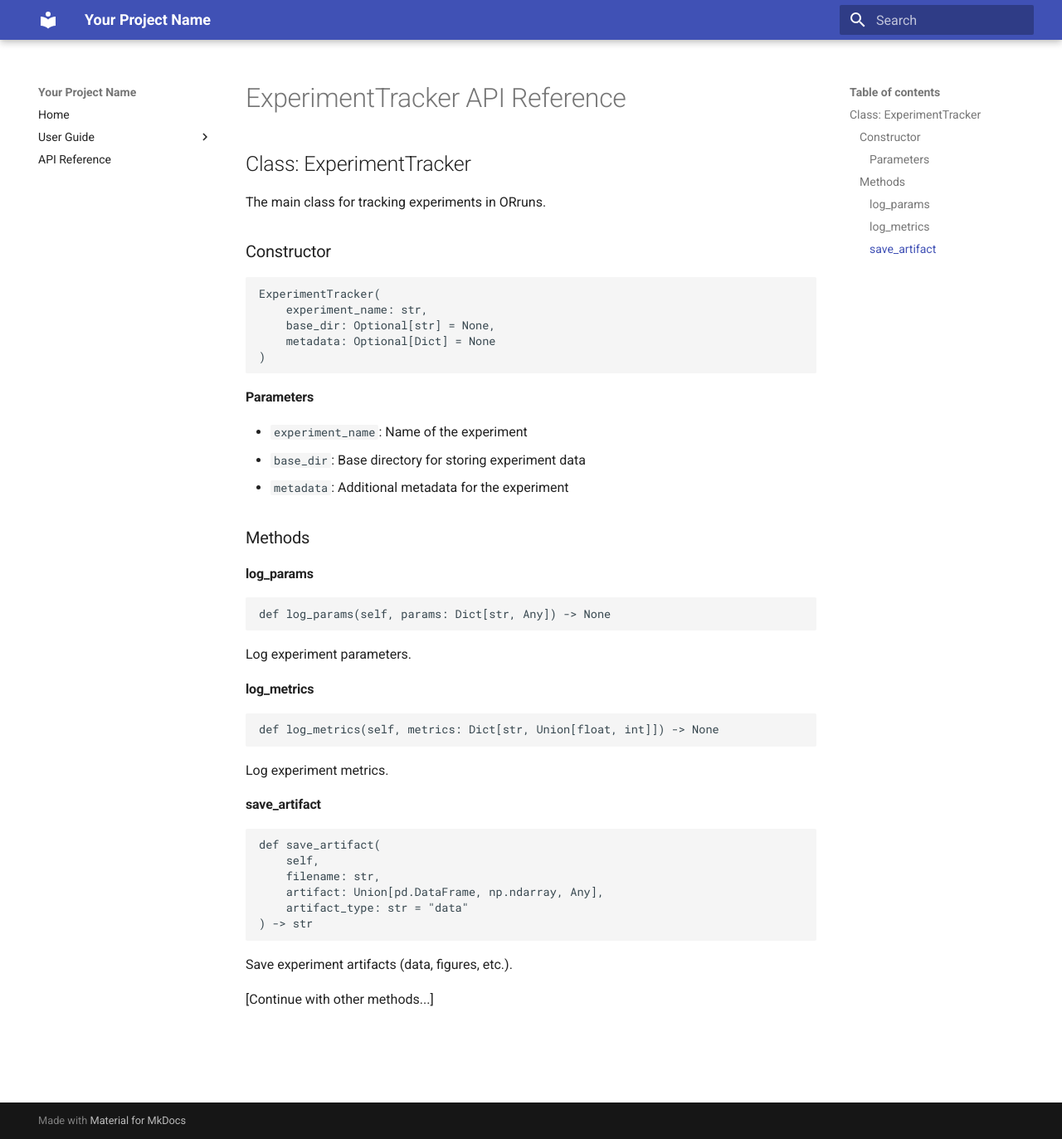
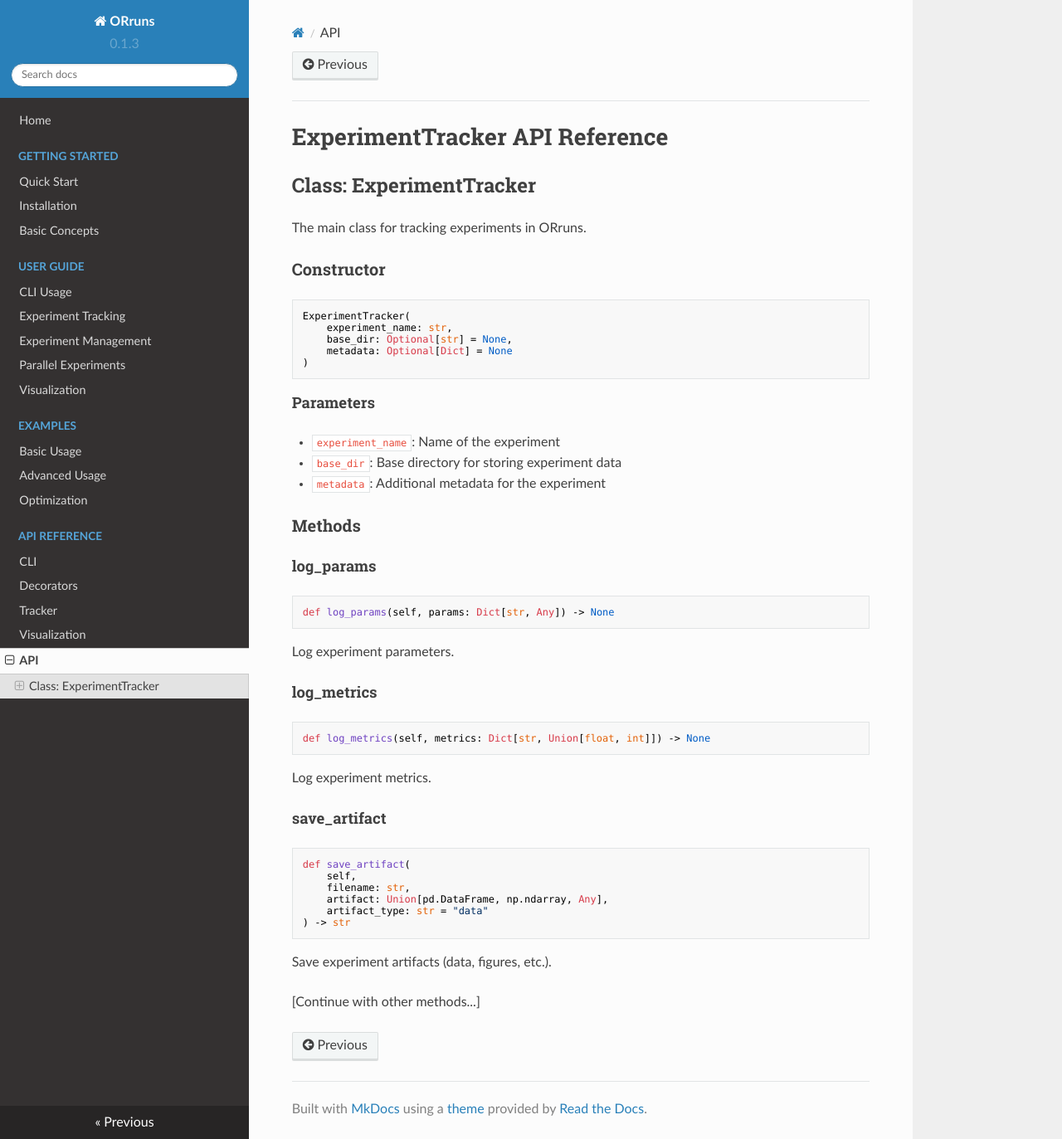
Before and after one commit to lengff123/ORruns, an MkDocs documentation site: the page built from docs/API.md, in a window 1280 px wide and 1373 px high. Shown: the whole window at 83% size. Built offline with MkDocs 1.6.1, drawn with Linux system fonts in a browser that asks for light colours; nearby versions of some CDN libraries; the version menu is left out.

Commit message:
Add files via upload

```diff
--- a/mkdocs.yml
+++ b/mkdocs.yml
@@ -1,15 +1,35 @@
-site_name: Your Project Name
+site_name: ORruns
 theme:
-  name: material
+  name: readthedocs
+  prev_next_buttons_location: both  # 在顶部和底部都显示上一页/下一页按钮
+  navigation_depth: 4  # 设置导航深度
+  collapse_navigation: true  # 允许折叠导航
+  titles_only: false  # 在导航中显示页面标题
 
 # 版本设置
 extra:
-  version:
-    provider: mike
+  version: 0.1.3
+
 
 nav:
   - Home: index.md
+  - Getting Started:
+    - Quick Start: getting-started/quickstart.md
+    - Installation: getting-started/installation.md
+    - Basic Concepts: getting-started/concepts.md
   - User Guide:
-    - Installation: guide/installation.md
-    - Usage: guide/usage.md
-  - API Reference: api.md
+    - CLI Usage: user-guide/cli-usage.md
+    - Experiment Tracking: user-guide/experiment-tracking.md
+    - Experiment Management: user-guide/experiment-management.md  # 添加这行
+    - Parallel Experiments: user-guide/parallel-experiments.md
+    - Visualization: user-guide/visualization.md
+  - Examples:
+    - Basic Usage: examples/basic-usage.md
+    - Advanced Usage: examples/advanced-usage.md
+    - Optimization: examples/optimization.md
+  - API Reference:
+    - CLI: api-reference/cli.md
+    - Decorators: api-reference/decorators.md
+    - Tracker: api-reference/tracker.md
+    - Visualization: api-reference/visualization.md
+  - API: API.md
--- a/setup.py
+++ b/setup.py
@@ -5,7 +5,7 @@ with open("README.md", "r", encoding="utf-8") as fh:
 
 setup(
     name="orruns",
-    version="0.1.2",
+    version="0.1.3",
     description="Next-generation Experiment Management Platform for Operations Research",
     long_description=long_description,
     long_description_content_type="text/markdown",
```
Also changed, not shown: README.md (+33 -64 lines), requirements.txt (+8 -0 lines).
